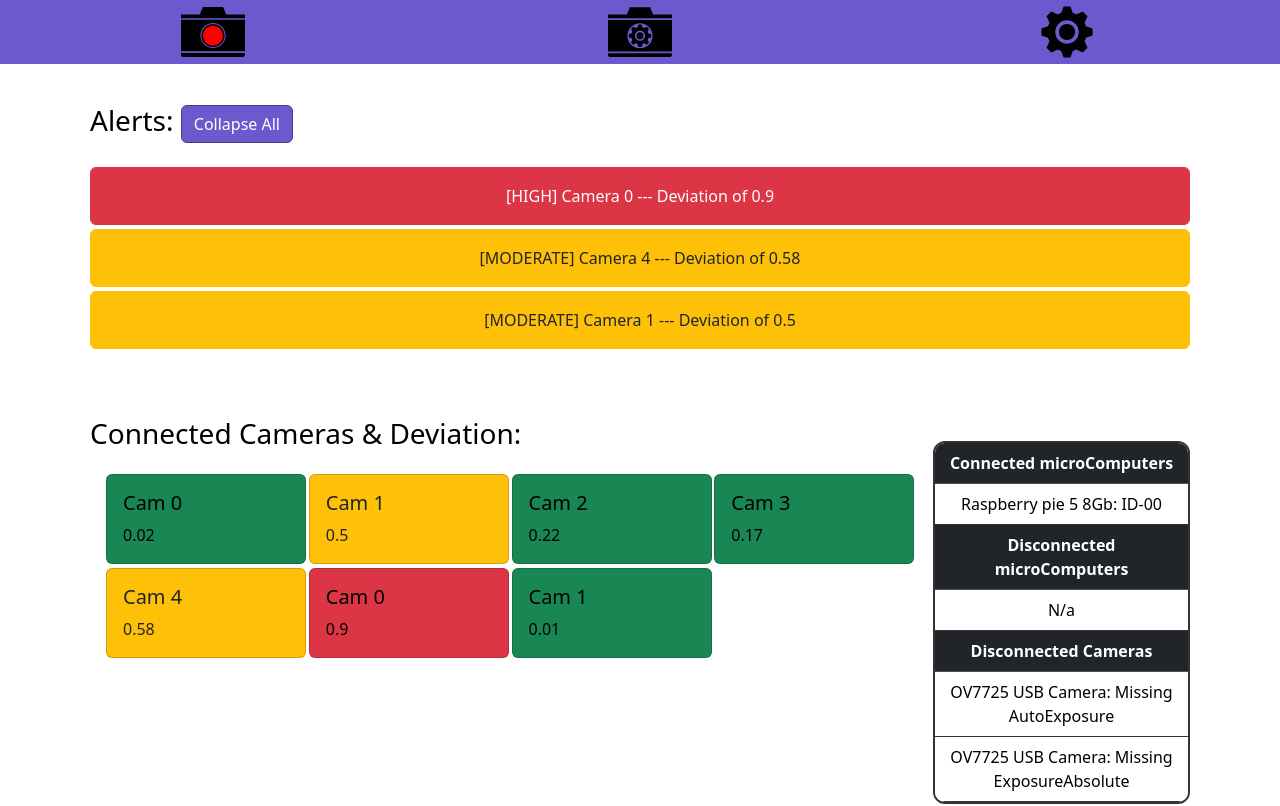
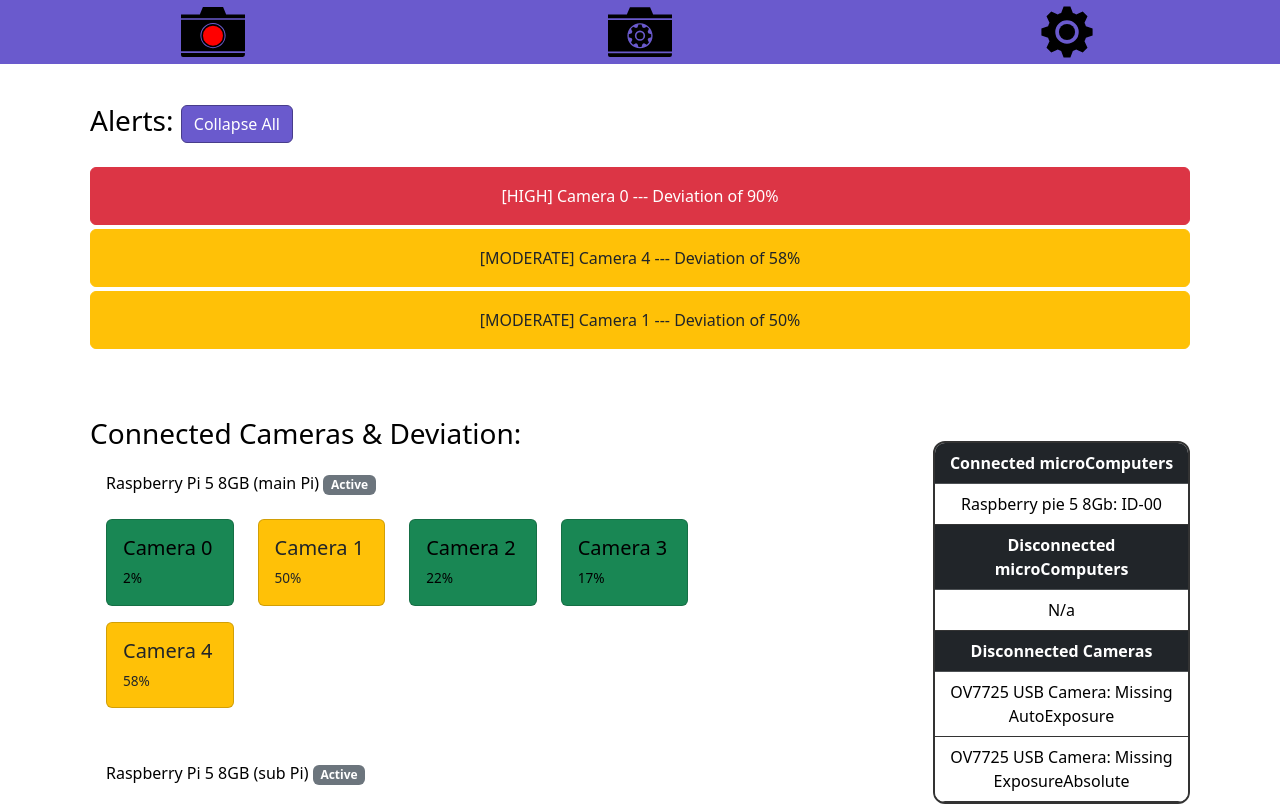
Before and after one commit to laser-vision-system/gui, a Vue app in the folder laser-intensity-monitor-gui/: page /#/ in a window 1280 px wide. Shown: the top 806 px of the page. Built offline with nearby package versions, Linux system fonts and the light colour scheme.

Commit message:
deviation as a percentage

```diff
--- a/laser-intensity-monitor-gui/src/views/Homepage.vue
+++ b/laser-intensity-monitor-gui/src/views/Homepage.vue
@@ -23,9 +23,11 @@ import { ref, onMounted, computed, watch, onUnmounted } from 'vue'
 import sampleCameraList from '../assets/data/sampleCameraList.json'
 import sampleImageAnalysis from '../assets/data/sampleImageAnalysis.json'
 import sampleCameraConfiguration from '../assets/data/sampleCameraConfiguration.json'
+import sampleMicroComputerList from '../assets/data/sampleMicroComputerList.json'
 const sampleCameras = ref(sampleCameraList.cameras)
 const sampleAnalysis = ref(sampleImageAnalysis.GUIImageAnalysis)
 const sampleCameraConfigData = ref(sampleCameraConfiguration.configurations)
+const sampleMicroComputers = ref(sampleMicroComputerList.microComputers)
 //const WebSocketURL = ref('') // API URL for camera stream Data
 const cameraConfigApiURL = ref('/api/configuration') // API URL for camera config Data
 const cameraFeedApiURL = ref('/api/image') // API URL for camera feed Data
@@ -47,17 +49,8 @@ const cameraFeedsData = ref([{
 const setpointState = ref(false)
 const liveFeedSrc = ref(null) // dynamic image source
 let pollInterval = null
-// alert system variables
-const alerts = ref([
-    { id: 1, message: '[MODERATE] Camera 1 --- Deviation of 0.49', type: 'warning' },
-    { id: 2, message: '[MODERATE] Camera 2 --- Deviation of 0.49', type: 'warning' },
-    { id: 3, message: '[MODERATE] Camera 3 --- Deviation of 0.49', type: 'warning' },
-    { id: 5, message: '[HIGH] Camera 4 --- Deviation of 0.49', type: 'danger' },
-    { id: 5, message: '[MODERATE] Camera 5 --- Deviation of 0.49', type: 'warning' },
-    { id: 6, message: '[HIGH] Camera 6 --- Deviation of 0.49', type: 'danger' }
-])
 const selectedCameraId = ref(null)
-const alertsExpanded = ref(true)
+const alertsExpanded = ref(true) // alert system variable
 // --------------------
 //        Computed
 // --------------------
@@ -67,13 +60,13 @@ const deviationAlerts = computed(() => {
         let alertType = ''
 
         if (analysis.deviation >= 0 && analysis.deviation <= 0.3) {
-            alertMsg = `[LOW] Camera ${analysis.camera_id} --- Deviation of ${analysis.deviation}`
+            alertMsg = `[LOW] Camera ${analysis.camera_id} --- Deviation of ${Math.round(analysis.deviation * 100)}%`
             alertType = 'success'
         } else if (analysis.deviation > 0.3 && analysis.deviation <= 0.7) {
-            alertMsg = `[MODERATE] Camera ${analysis.camera_id} --- Deviation of ${analysis.deviation}`
+            alertMsg = `[MODERATE] Camera ${analysis.camera_id} --- Deviation of ${Math.round(analysis.deviation * 100)}%`
             alertType = 'warning'
         } else if (analysis.deviation > 0.7 && analysis.deviation <= 1) {
-            alertMsg = `[HIGH] Camera ${analysis.camera_id} --- Deviation of ${analysis.deviation}`
+            alertMsg = `[HIGH] Camera ${analysis.camera_id} --- Deviation of ${Math.round(analysis.deviation * 100)}%`
             alertType = 'danger'
         }
         return {
@@ -102,15 +95,45 @@ const mergedCameraData = computed(() => {
         const matchingData = sampleImageAnalysis.GUIImageAnalysis.find(
             analysis => analysis.conn_id === camera.conn_id && analysis.camera_id === camera.camera_id
         )
+        const matchingComData = sampleMicroComputerList.microComputers.find(
+            connection => connection.conn_id === camera.conn_id
+        )
 
         result.push({
             ...camera,
+            microComName: matchingComData ? matchingComData.name : null,
+            microComState: matchingComData ? matchingComData.state : null,
             intensity: matchingData ? matchingData.intensity : 0,
             deviation: matchingData ? matchingData.deviation : 0,
             isSelected: selectedCameraId.value === camera.camera_id
         })
     }
     return result
+})
+const activeMergedData = computed(() => {
+    const sections = {}
+
+    mergedCameraData.value.forEach(camera => {
+        const id = camera.conn_id
+
+        // initialise sections if they don't exist yet
+        if (!sections[id]) {
+            sections[id] = {
+                conn_id: id,
+                microComName: camera.microComName,
+                microComState: camera.microComState,
+                activeCameras: [],
+            }
+        }
+
+        // evaluate for active cameras only if Pi is active
+        if (sections[id].microComState === 'Active') {
+            if (camera.state === 'Active') {
+                sections[id].activeCameras.push(camera)
+            }
+        }
+    })
+    return sections
 })
 const hasSelectedCamera = computed(() => {
     return cameraFeedsData.value.some(feed => feed.isSelected)
@@ -307,13 +330,20 @@ onUnmounted(() => {
         <div class="row p-2 mt-2">
             <div class="col-lg-9 col-12">
                 <h3 class="cam-title">Connected Cameras & Deviation:</h3>
-                <div class="row d-flex justify-content-start p-3">
-                    <div class="col-3 pb-1" v-for="cam in mergedCameraData" :key="cam.camera_id">
-                        <div v-if="cam.state === 'Active'">
-                            <div :class="['card', 'camera-tab', getCardColour(cam.deviation), { 'selected-camera': cam.isSelected }]">
-                                <div class="card-body" @click="toggleCameraSelection(cam.camera_id)">
-                                    <h5 class="card-title">Cam {{ cam.camera_id }}</h5>
-                                        <p class="card-text">{{ cam.deviation }}</p>
+                <div class="col-lg-9 col-12">
+                    <div v-for="(section, conn_id) in activeMergedData" :key="conn_id">
+                        <h4 class="microCom-title">{{ section.microComName }}
+                            <span class="badge bg-secondary">
+                                {{ section.microComState }}
+                            </span>
+                        </h4>
+                        <div class="row d-flex justify-content-start p-3">
+                            <div class="col-3 pb-3" v-for="cam in section.activeCameras" :key="`${cam.conn_id}-${cam.camera_id}`">
+                                <div :class="['card', 'camera-tab', getCardColour(cam.deviation), { 'selected-camera': cam.isSelected }]">
+                                    <div class="card-body" @click="toggleCameraSelection(cam.camera_id)">
+                                        <h5 class="card-title">Camera {{ cam.camera_id }}</h5>
+                                            <p class="card-text">{{ Math.round(cam.deviation * 100) + '%' }}</p>
+                                    </div>
                                 </div>
                             </div>
                         </div>
@@ -389,7 +419,9 @@ onUnmounted(() => {
 </template>
 <style scoped>
 .camera-tab {
-    width: 200px;
+    max-width: 240px;
+    min-height: 80px;
+    font-size: 0.85rem;
     color: var(--nav-title);
 }
 
@@ -432,6 +464,13 @@ onUnmounted(() => {
     border-spacing: 0;
 }
 
+.microCom-title {
+    margin-top: 1.5rem;
+    color: var(--nav-title);
+    padding-left: 1rem;
+    font-size: medium;
+}
+
 .cam-title {
     margin-top: 1.5rem;
     color: var(--nav-title);
```
